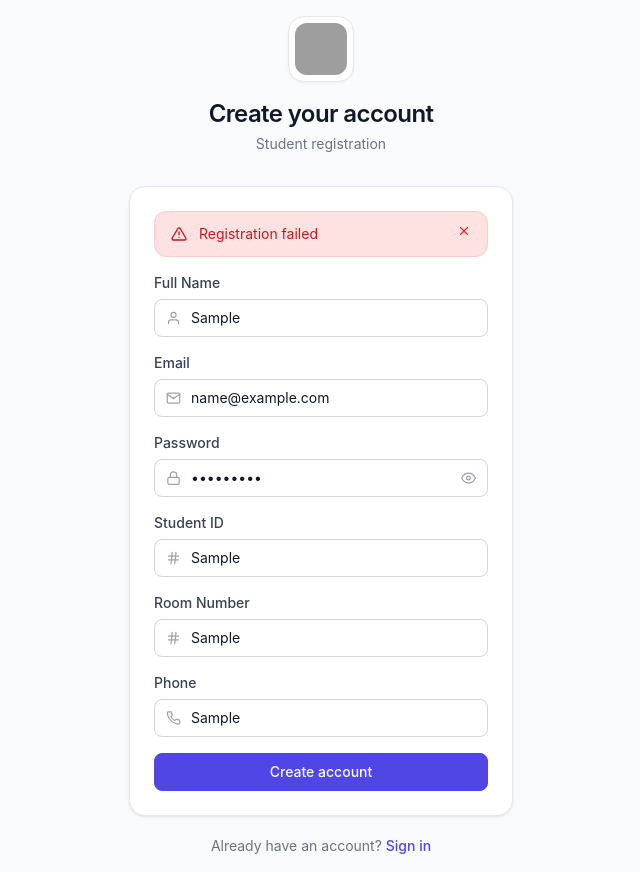
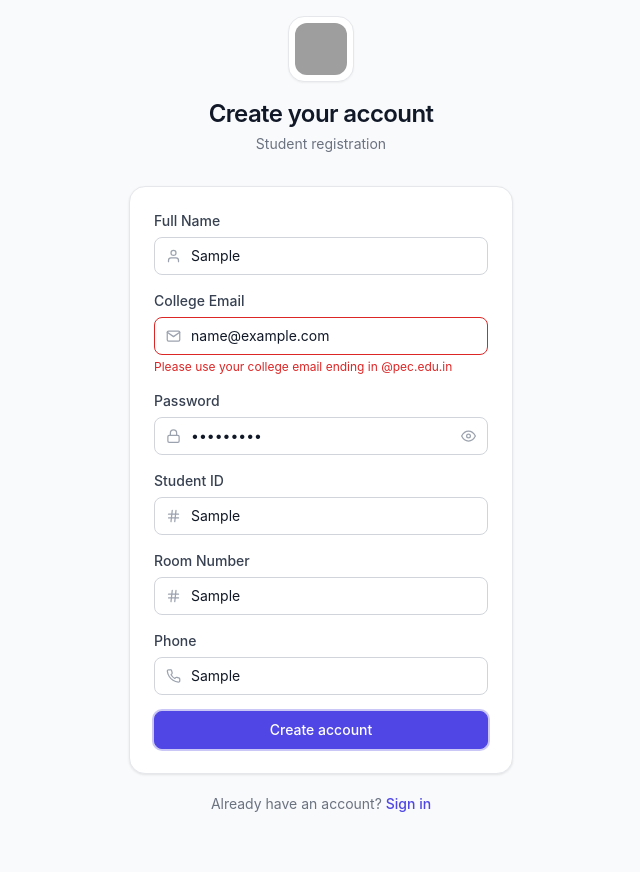
Before and after one commit to nikshay17/HostelOS, a React (Create React App) app in the folder client/: page /register in a window 1280 px wide. Both pictures are taken after typing "Sample", "name@example.com", "Sample123", "Sample", "Sample", "Sample" into the empty fields and a click on the button "Create account". Shown: the whole page, without its empty margins (319-959 px from the left). After the commit the page ends 830 px from the top, so only its background shows below. Built offline with nearby package versions, Linux system fonts and the light colour scheme; no server answers; grey boxes are pictures that could not be loaded.

Commit message:
Few More Changes

```diff
--- a/client/src/pages/auth/Register.jsx
+++ b/client/src/pages/auth/Register.jsx
@@ -6,14 +6,14 @@ import ErrorBanner from '../../components/common/ErrorBanner';
 import HostelLogo from '../../components/common/HostelLogo';
 import { FiMail, FiLock, FiUser, FiHash, FiPhone, FiEye, FiEyeOff } from 'react-icons/fi';
 
-const Field = ({ label, icon: Icon, type = 'text', showPasswordToggle = false, showPassword = false, onTogglePassword, ...props }) => (
+const Field = ({ label, icon: Icon, type = 'text', showPasswordToggle = false, showPassword = false, onTogglePassword, error, ...props }) => (
   <div>
     <label className="block text-sm font-medium text-gray-700 mb-1.5">{label}</label>
     <div className="relative">
       {Icon && <Icon size={15} className="absolute left-3 top-1/2 -translate-y-1/2 text-gray-400" />}
       <input
         type={type}
-        className={`w-full ${Icon ? 'pl-9' : 'pl-3'} ${showPasswordToggle ? 'pr-10' : 'pr-3'} py-2 text-sm border border-gray-300 rounded-lg focus:outline-none focus:ring-2 focus:ring-primary/30 focus:border-primary transition-colors`}
+        className={`w-full ${Icon ? 'pl-9' : 'pl-3'} ${showPasswordToggle ? 'pr-10' : 'pr-3'} py-2 text-sm border ${error ? 'border-danger' : 'border-gray-300'} rounded-lg focus:outline-none focus:ring-2 focus:ring-primary/30 focus:border-primary transition-colors`}
         {...props}
       />
       {showPasswordToggle && (
@@ -27,25 +27,44 @@ const Field = ({ label, icon: Icon, type = 'text', showPasswordToggle = false, s
         </button>
       )}
     </div>
+    {error && <p className="text-xs text-danger mt-1">{error}</p>}
   </div>
 );
 
 const Register = () => {
   const [form, setForm] = useState({ name: '', email: '', password: '', studentId: '', roomNumber: '', phone: '' });
+  const [emailError, setEmailError] = useState('');
   const [error, setError] = useState('');
   const [loading, setLoading] = useState(false);
   const [showPassword, setShowPassword] = useState(false);
   const navigate = useNavigate();
 
+  const handleEmailChange = (e) => {
+    const value = e.target.value;
+    setForm({ ...form, email: value });
+
+    if (value && !value.toLowerCase().endsWith('@pec.edu.in')) {
+      setEmailError('Please use your college email ending in @pec.edu.in');
+    } else {
+      setEmailError('');
+    }
+  };
+
   const handleSubmit = async (e) => {
     e.preventDefault();
     setError('');
+
+    if (!form.email.toLowerCase().endsWith('@pec.edu.in')) {
+      setEmailError('Please use your college email ending in @pec.edu.in');
+      return;
+    }
+
     setLoading(true);
     try {
       const res = await registerUser(form);
       navigate('/verify-otp', {
         state: {
-        pendingId: res.data.pendingId, // ← changed from userId
+          pendingId: res.data.pendingId,
           email: form.email,
         }
       });
@@ -55,6 +74,7 @@ const Register = () => {
       setLoading(false);
     }
   };
+
   return (
     <div className="min-h-screen bg-gray-50 flex items-center justify-center p-4">
       <div className="w-full max-w-sm">
@@ -69,18 +89,58 @@ const Register = () => {
         <div className="bg-white border border-gray-200 rounded-2xl shadow-card p-6">
           <ErrorBanner message={error} />
           <form onSubmit={handleSubmit} className="space-y-4">
-            <Field label="Full Name" icon={FiUser} placeholder="John Doe" value={form.name}
-              onChange={(e) => setForm({ ...form, name: e.target.value })} required />
-            <Field label="Email" icon={FiMail} type="email" placeholder="you@hostel.edu" value={form.email}
-              onChange={(e) => setForm({ ...form, email: e.target.value })} required />
-            <Field label="Password" icon={FiLock} type={showPassword ? 'text' : 'password'} placeholder="Min. 8 characters" value={form.password}
-              onChange={(e) => setForm({ ...form, password: e.target.value })} required showPasswordToggle onTogglePassword={() => setShowPassword((prev) => !prev)} showPassword={showPassword} />
-            <Field label="Student ID" icon={FiHash} placeholder="S001" value={form.studentId}
-              onChange={(e) => setForm({ ...form, studentId: e.target.value })} required />
-            <Field label="Room Number" icon={FiHash} placeholder="A101 (optional)" value={form.roomNumber}
-              onChange={(e) => setForm({ ...form, roomNumber: e.target.value })} />
-            <Field label="Phone" icon={FiPhone} placeholder="9999999999 (optional)" value={form.phone}
-              onChange={(e) => setForm({ ...form, phone: e.target.value })} />
+            <Field
+              label="Full Name"
+              icon={FiUser}
+              placeholder="John Doe"
+              value={form.name}
+              onChange={(e) => setForm({ ...form, name: e.target.value })}
+              required
+            />
+            <Field
+              label="College Email"
+              icon={FiMail}
+              type="email"
+              placeholder="yourname@pec.edu.in"
+              value={form.email}
+              onChange={handleEmailChange}
+              error={emailError}
+              required
+            />
+            <Field
+              label="Password"
+              icon={FiLock}
+              type={showPassword ? 'text' : 'password'}
+              placeholder="Min. 8 characters"
+              value={form.password}
+              onChange={(e) => setForm({ ...form, password: e.target.value })}
+              required
+              showPasswordToggle
+              onTogglePassword={() => setShowPassword((prev) => !prev)}
+              showPassword={showPassword}
+            />
+            <Field
+              label="Student ID"
+              icon={FiHash}
+              placeholder="S001"
+              value={form.studentId}
+              onChange={(e) => setForm({ ...form, studentId: e.target.value })}
+              required
+            />
+            <Field
+              label="Room Number"
+              icon={FiHash}
+              placeholder="A101 (optional)"
+              value={form.roomNumber}
+              onChange={(e) => setForm({ ...form, roomNumber: e.target.value })}
+            />
+            <Field
+              label="Phone"
+              icon={FiPhone}
+              placeholder="9999999999 (optional)"
+              value={form.phone}
+              onChange={(e) => setForm({ ...form, phone: e.target.value })}
+            />
             <Button type="submit" className="w-full" loading={loading}>
               {loading ? 'Creating account...' : 'Create account'}
             </Button>
```
Also changed, not shown: 2 other files (tests, documents, lock files or other folders). Lines whose indentation alone changed are shown as unchanged.
